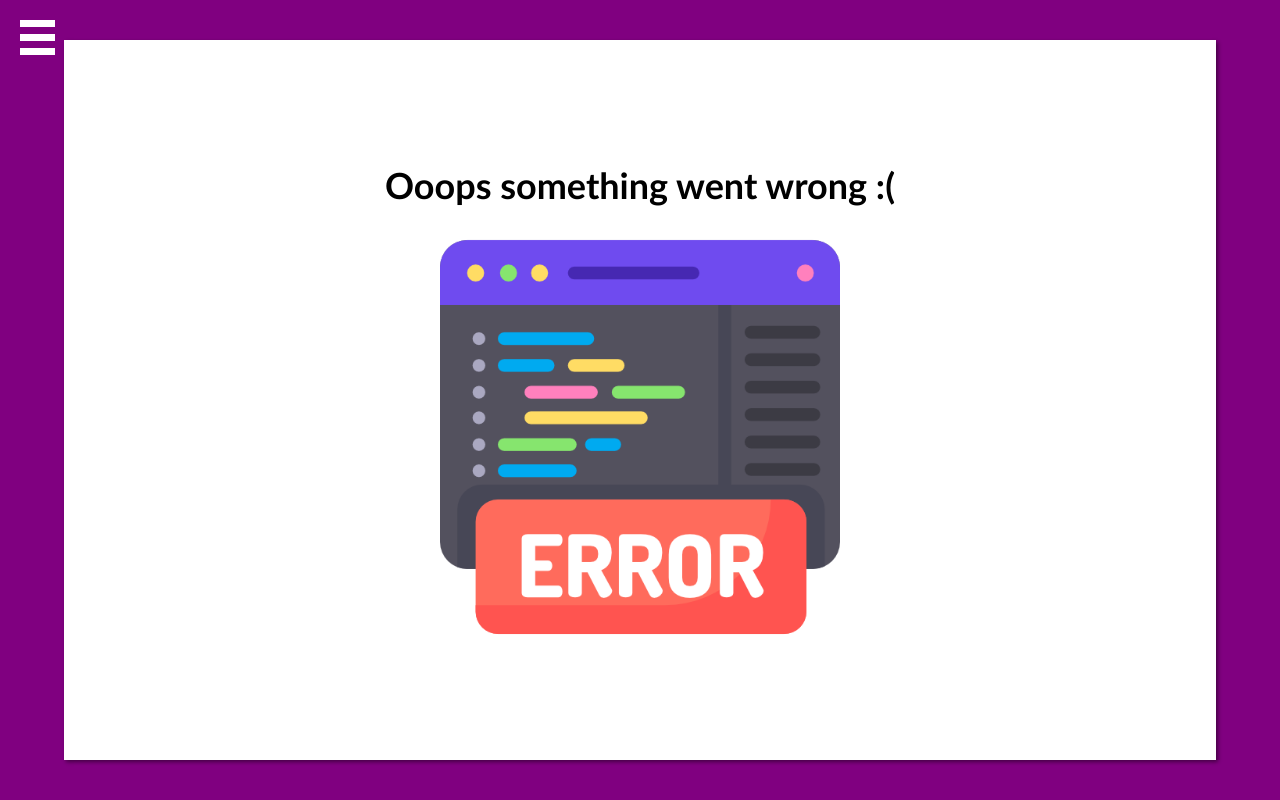
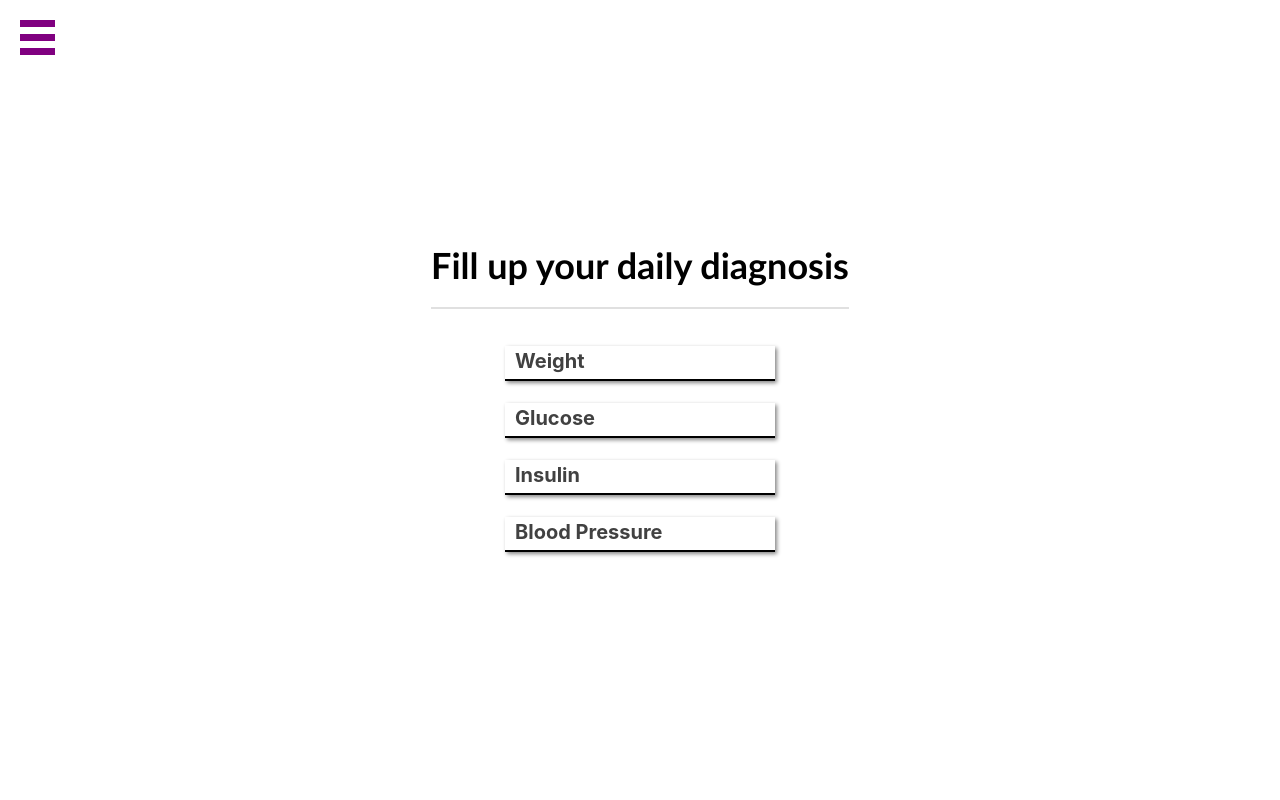
Before and after one commit to adampolek/BAS_frontend, a React (Create React App) app in the folder frontend/: page /diagnosis in a window 1280 px wide. Built offline with nearby package versions, Linux system fonts and the light colour scheme.

Commit message:
Add Daily diagnosis fields

```diff
--- a/frontend/src/App.js
+++ b/frontend/src/App.js
@@ -4,6 +4,7 @@ import Account from './views/Account';
 import Login from './views/Login';
 import Register from './views/Register';
 import Error from './views/Error'
+import DailyDiagnosis from './views/DailyDiagnosis';
 
 const App = () => {
   return (
@@ -14,6 +15,7 @@ const App = () => {
           <Route path="/account" component={Account} />
           <Route path="/login" component={Login} />
           <Route path="/register" component={Register} />
+          <Route path="/diagnosis" component={DailyDiagnosis} />
           <Route path="/error" component={Error} />
           <Route component={Error} />
         </Switch>
--- /dev/null
+++ b/frontend/src/views/DailyDiagnosis.js
@@ -0,0 +1,27 @@
+import React from 'react';
+import JAMCol from '../components/JAMCol';
+import JAMInput from '../components/JAMInput';
+import JAMLabel from '../components/JAMLabel';
+import JAMLine from '../components/JAMLine';
+import JAMPanel from '../components/JAMPanel';
+import Menubar from './Menubar';
+
+const DailyDiagnosis = (props) => {
+    return (
+        <div style={{ height: "100%", width: "100%", position: "absolute", backgroundColor: "purple" }}>
+            <JAMPanel width={"100%"} height={"100%"}>
+                <Menubar />
+                <JAMCol>
+                    <JAMLabel caption='Fill up your daily diagnosis' header/>
+                    <JAMLine style={{marginTop:'20px', marginBottom: '20px'}} />
+                    <JAMInput type='number' caption='Weight' />
+                    <JAMInput type='number' caption='Glucose' />
+                    <JAMInput type='number' caption='Insulin' />
+                    <JAMInput type='number' caption='Blood Pressure' />
+                </JAMCol>
+            </JAMPanel>
+        </div>
+    )
+}
+
+export default DailyDiagnosis;
--- a/frontend/src/views/Menubar.js
+++ b/frontend/src/views/Menubar.js
@@ -8,9 +8,9 @@ const Menubar = ({color = 'purple' , ...props}) => {
         <JAMHamburger color={color}>
             <JAMButton theme={color!='purple' ? 'white' : 'normal'} value='Home' width='300px' onClick={()=>window.location='/'}/>
             <JAMButton theme={color!='purple' ? 'white' : 'normal'} value='Account' width='300px' onClick={()=>window.location='account'}/>
-            <JAMButton theme={color!='purple' ? 'white' : 'normal'} value='Daily diagnosis' width='300px'/>
+            <JAMButton theme={color!='purple' ? 'white' : 'normal'} value='Daily diagnosis' width='300px' onClick={()=>window.location='diagnosis'}/>
             <JAMLine style={{marginTop: '20px', marginBottom: '20px'}}/>
-            {/* ŻYŻO, tu trzeba obsłużyć i wyświetlić panel jak admin :) */}
+            {/* TODO: ŻYŻO, tu trzeba obsłużyć i wyświetlić panel jak admin :) */}
             <JAMButton theme={color!='purple' ? 'white' : 'normal'} value='Admin Panel' width='300px'/>
             <JAMLine style={{marginTop: '20px', marginBottom: '20px'}}/>
             <JAMButton theme={color!='purple' ? 'white' : 'normal'} value='Logout' width='300px'/>
```
